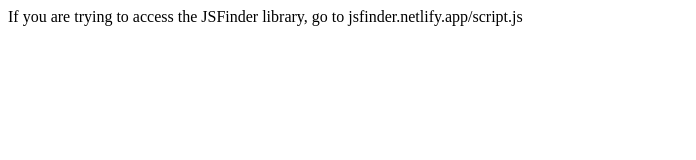
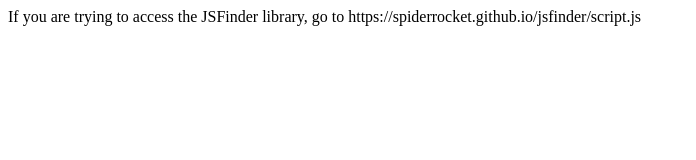
Before and after one commit to SpiderRocket/jsfinder, a plain HTML site: page index.html in a window 1280 px wide. Shown: the whole page, without its empty margins (0-696 px from the left). Drawn offline with Linux system fonts and the light colour scheme.

Commit message:
Update index.html

```diff
--- a/index.html
+++ b/index.html
@@ -4,6 +4,6 @@
     <title>Error</title>
   </head>
   <body>
-    If you are trying to access the JSFinder library, go to jsfinder.netlify.app/script.js
+    If you are trying to access the JSFinder library, go to https://spiderrocket.github.io/jsfinder/script.js
   </body>
 </html>
```
